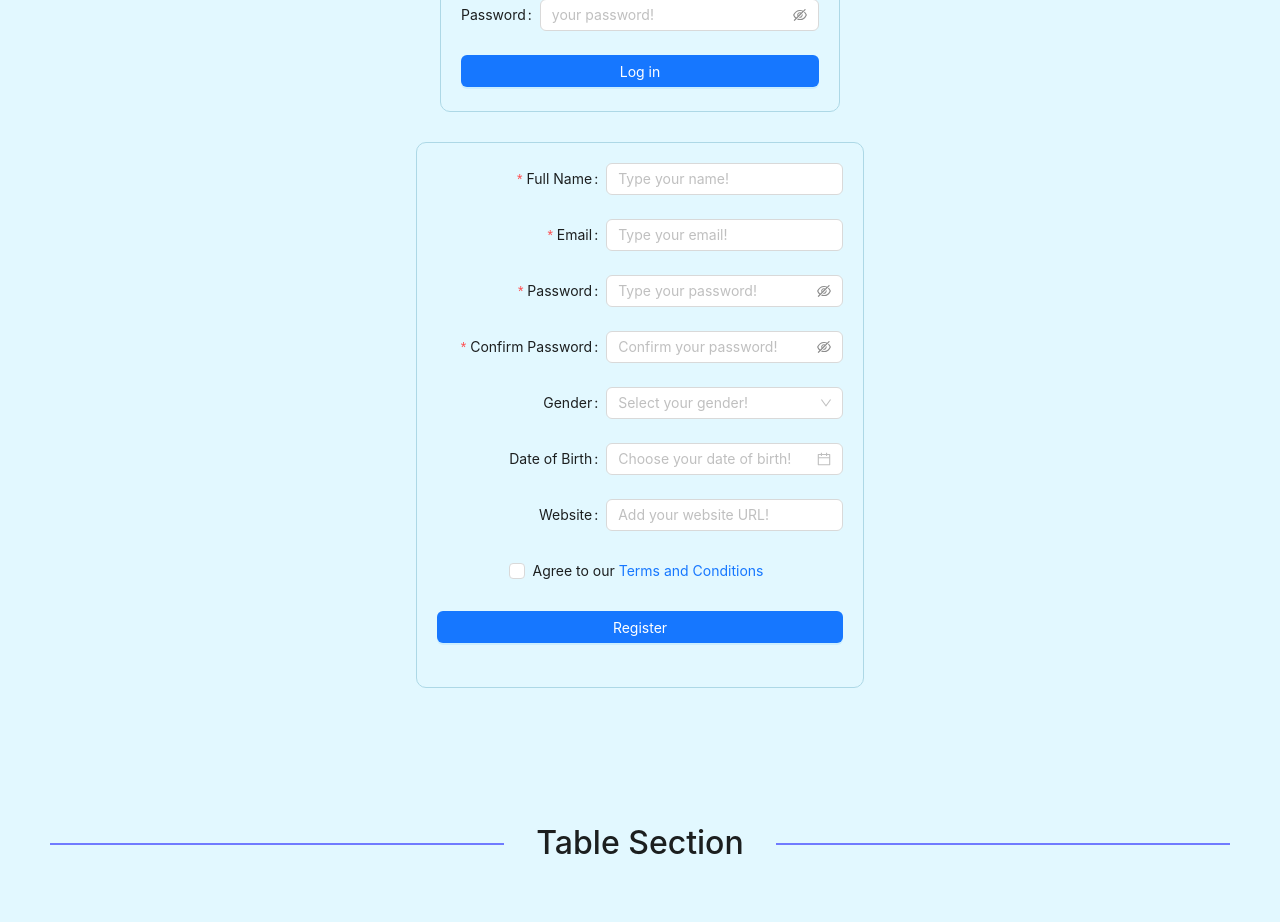
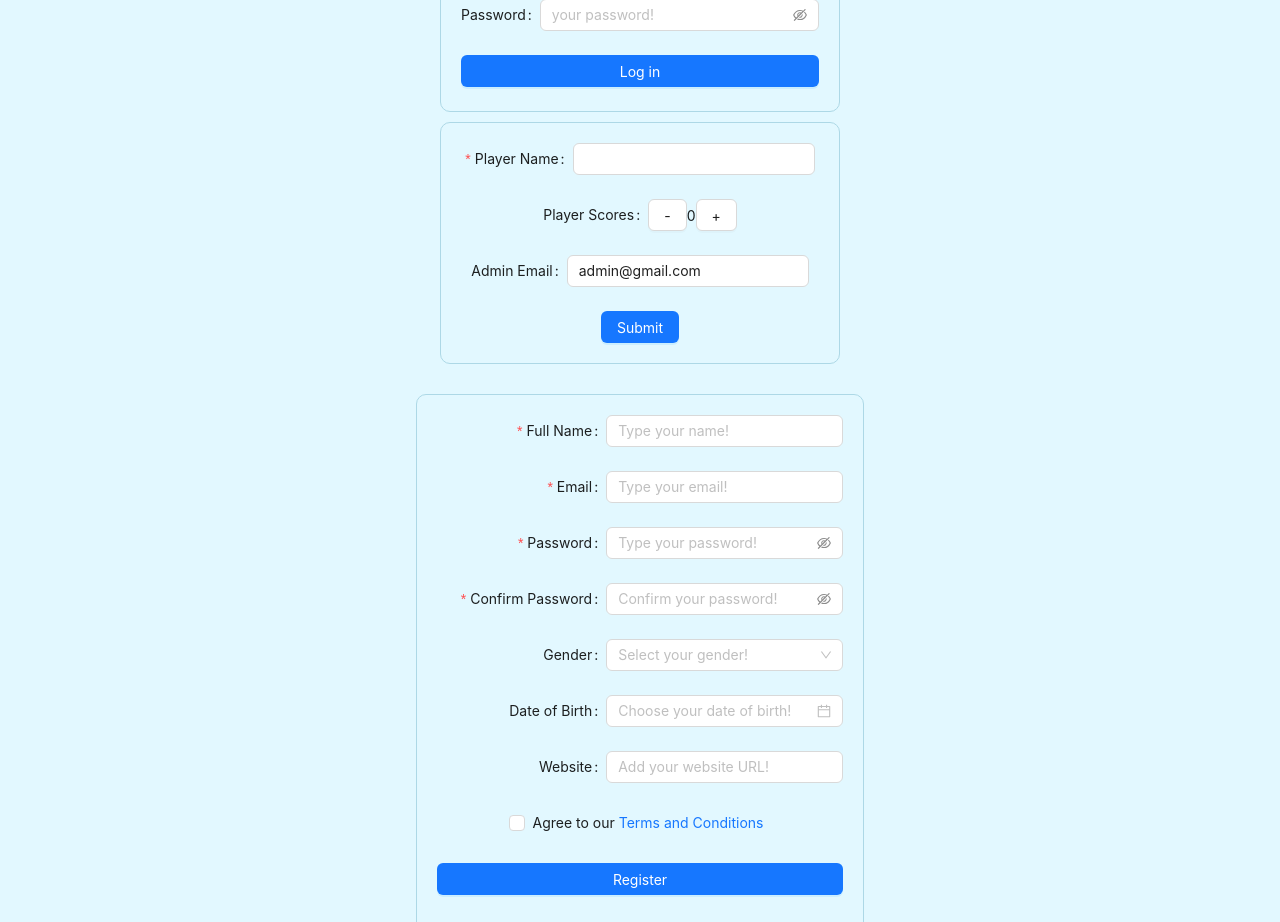
Before and after one commit to Ismoil00/AntDesign__Tutorial-01, a React (Create React App) app: page / in a window 1280 px wide. Shown: the part 860-1782 px from the top of the page. Built offline with nearby package versions, Linux system fonts and the light colour scheme; no server answers.

Commit message:
new commit

```diff
--- a/src/Forms.js
+++ b/src/Forms.js
@@ -2,7 +2,7 @@ import React from "react";
 import { Form, Alert, Input, Button, message } from "antd";
 import { useState } from "react";
 
-const Forms = () => {
+export default function Forms() {
   const formStyle = {
     width: "400px",
     padding: "20px 20px 0 20px",
@@ -51,8 +51,115 @@ const Forms = () => {
           </Button>
         </Form.Item>
       </Form>
+      <CustomForm />
+    </>
+  );
+}
+
+const CustomForm = () => {
+  const formStyle = {
+    width: "400px",
+    padding: "20px",
+    display: "flex",
+    flexFlow: "column nowrap",
+    alignItems: "center",
+    justifyContent: "center",
+    border: "1px solid lightblue",
+    borderRadius: "10px",
+  };
+
+  const onFinish = (val) => {
+    console.log(val);
+  };
+
+  const onFailedFinished = (err) => {
+    console.log(err);
+  };
+
+  return (
+    <Form
+      style={formStyle}
+      onFinish={onFinish}
+      onFinishFailed={onFailedFinished}
+      initialValues={{playerScores: 0, adminEmail: "admin@gmail.com"}}
+    >
+      <Form.Item
+        name={"playerName"}
+        label="Player Name"
+        rules={[
+          {
+            required: true,
+            message: "Please, provide 'Player Name!'",
+          },
+        ]}
+        placeholder="type player name"
+      >
+        <Input />
+      </Form.Item>
+      <Form.Item
+        name={"playerScores"}
+        label="Player Scores"
+        rules={[{
+          validator(rule, value) {
+            return new Promise((resolve, reject) => {
+              if (value >= 0) {
+                resolve()
+              } else {
+                reject("The Score value should be greater zero!")
+              }
+            })
+          }
+        }]}
+      >
+        <PlayerScores />
+      </Form.Item>
+      <Form.Item
+        name={"adminEmail"}
+        label="Admin Email"
+        rules={[
+          {
+            type: "email",
+            message: "It is not a valid email!"
+          },
+          {
+          validator(rule, value) {
+            return new Promise((resolve, reject) => {
+              if (String(value).startsWith("admin")) {
+                resolve()
+              } else {
+                reject("This is not Admin Email!")
+              }
+            })
+          }
+        }]}
+      >
+        <Input />
+      </Form.Item>
+      <Button htmlType="submit" type="primary">
+        Submit
+      </Button>
+    </Form>
+  );
+};
+
+const PlayerScores = ({ value, onChange }) => {
+  return (
+    <>
+      <Button
+        onClick={() => {
+          onChange(value - 1);
+        }}
+      >
+        -
+      </Button>
+      <span>{value}</span>
+      <Button
+        onClick={() => {
+          onChange(value + 1);
+        }}
+      >
+        +
+      </Button>
     </>
   );
 };
-
-export default Forms;
```
Also changed, not shown: 1 other file (tests, documents, lock files or other folders).
